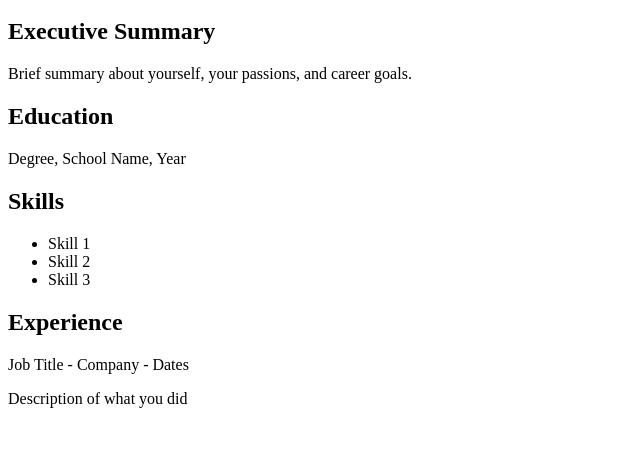
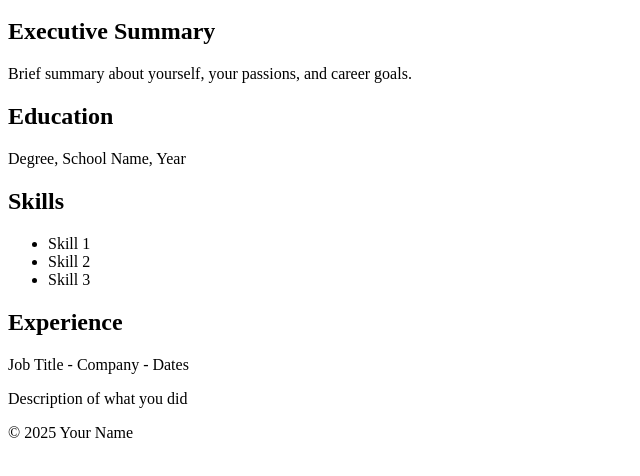
Before and after one commit to bwormes/digital-resume-baylor, a plain HTML site: page index.html in a window 1280 px wide. Shown: the part 48-524 px from the top of the page, without its empty margins (0-640 px from the left). Drawn offline with Linux system fonts and the light colour scheme.

```diff
--- a/index.html
+++ b/index.html
@@ -1,6 +1,6 @@
 <body>
+    <div class="container">
         <h1>Your Name's Digital Resume</h1>
-
         <h2>Executive Summary</h2>
         <p>Brief summary about yourself, your passions, and career goals.</p>
 
@@ -17,4 +17,7 @@
         <h2>Experience</h2>
         <p>Job Title - Company - Dates</p>
         <p>Description of what you did</p>
+
+        <footer>© 2025 Your Name</footer>
+    </div>
 </body>
```
Lines whose indentation alone changed are shown as unchanged.
